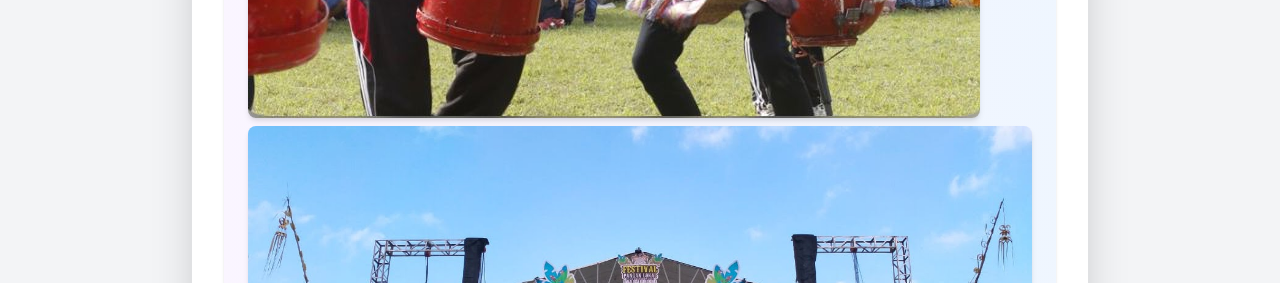
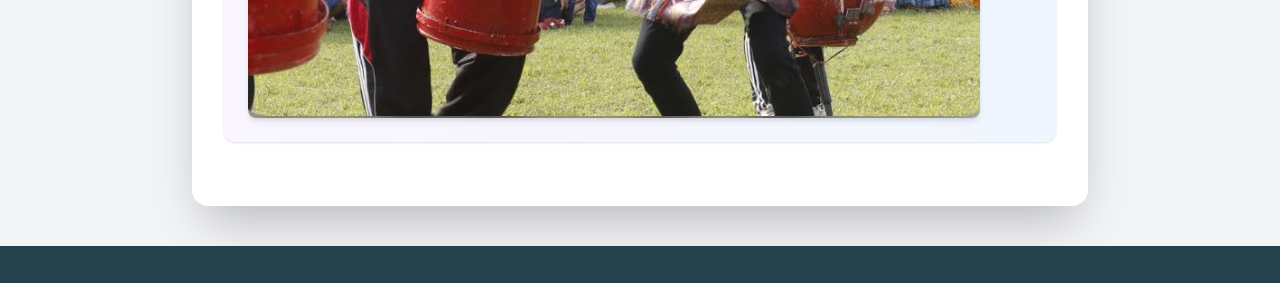
Before and after one commit to Rafijoee/Project-KKN, a plain HTML site: page kesenian/kesenian5.html in a window 1280 px wide. Shown: the part 1910-2193 px from the top of the page. Drawn offline with nearby package versions, Linux system fonts and the light colour scheme; files that its build step writes are made by us from their sources; files whose address does not match are found by name.

Commit message:
fix : drumblek dempa

```diff
--- a/kesenian/kesenian5.html
+++ b/kesenian/kesenian5.html
@@ -47,7 +47,7 @@
       <div class="max-w-4xl mx-auto bg-white p-8 rounded-2xl shadow-2xl mt-10 mb-10 fade-in">
         <h1 class="text-4xl font-bold text-center mt-5">Drumblek Gempa</h1>
         <p class="text-gray-500 mt-2 text-center mb-5">Kesenian tradisional</p>
-        <img src="../images/kesenian/drumblek2.jpeg" class="px-10 w-full h-[400px]" alt="" />
+        <img src="/images/Kesenian/drumblek2.jpeg" class="px-10 w-full h-[400px]" alt="" />
         <div class="justify-center text-center"></div>
         <!-- Deskripsi Singkat -->
         <div class="my-8 p-6 bg-gradient-to-r from-purple-50 to-blue-50 rounded-xl shadow-sm">
@@ -196,7 +196,6 @@
       <div class="mb-8 p-6 bg-gradient-to-r from-purple-50 to-blue-50 rounded-xl shadow-sm">
         <h2 class="text-xl font-semibold text-gray-700 mb-2">Foto Kesenian</h2>
         <img src="/images/Kesenian/drumblek1.jpg" alt="Keripik Buah" class="object-cover rounded-lg mt-2 shadow-md" />
-        <img src="/images/Kesenian/drumblek2.jpeg" alt="Keripik Buah" class="object-cover rounded-lg mt-2 shadow-md" />
       </div>
     </div>
 
```
